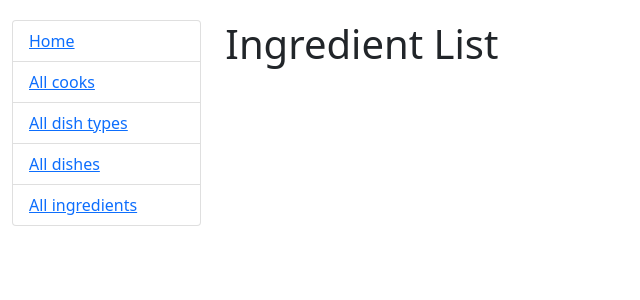
After one commit to m1b0mb0/kitchen-management-system, a Django app: page /ingredients/ in a window 1280 px wide. The commit adds this page. Shown: the top 300 px of the page, without its empty margins (0-640 px from the left). Run offline with Django 5.2, Linux system fonts and the light colour scheme; data that the repository does not hold is empty.

Commit message:
Add ingredient list view and template

```diff
--- a/kitchen/urls.py
+++ b/kitchen/urls.py
@@ -1,9 +1,14 @@
 from django.urls import path
 
-from kitchen.views import index
+from kitchen.views import index, IngredientListView
 
 urlpatterns = [
     path("", index, name="index"),
+    path(
+        "ingredients/",
+        IngredientListView.as_view(),
+        name="ingredient-list"
+    ),
 ]
 
 app_name = "kitchen"
--- a/kitchen/views.py
+++ b/kitchen/views.py
@@ -1,4 +1,5 @@
 from django.shortcuts import render
+from django.views import generic
 from django.http import HttpRequest, HttpResponse
 
 from kitchen.models import Cook, DishType, Dish, Ingredient
@@ -12,3 +13,7 @@ def index(request: HttpRequest) -> HttpResponse:
         "num_ingredients": Ingredient.objects.count()
     }
     return render(request, "kitchen/index.html", context=context)
+
+
+class IngredientListView(generic.ListView):
+    model = Ingredient
--- a/templates/includes/sidebar.html
+++ b/templates/includes/sidebar.html
@@ -3,5 +3,5 @@
   <li class="list-group-item"><a href="#">All cooks</a></li>
   <li class="list-group-item"><a href="#">All dish types</a></li>
   <li class="list-group-item"><a href="#">All dishes</a></li>
-  <li class="list-group-item"><a href="#">All ingredients</a></li>
+  <li class="list-group-item"><a href="{% url 'kitchen:ingredient-list' %}">All ingredients</a></li>
 </ul>
--- /dev/null
+++ b/templates/kitchen/ingredient_list.html
@@ -0,0 +1,10 @@
+{% extends "base.html" %}
+
+{% block content %}
+  <h1>Ingredient List</h1>
+  <ul>
+    {% for ingredient in ingredient_list %}
+      <li>{{ ingredient.name }}</li>
+    {% endfor %}
+  </ul>
+{% endblock content %}
```
